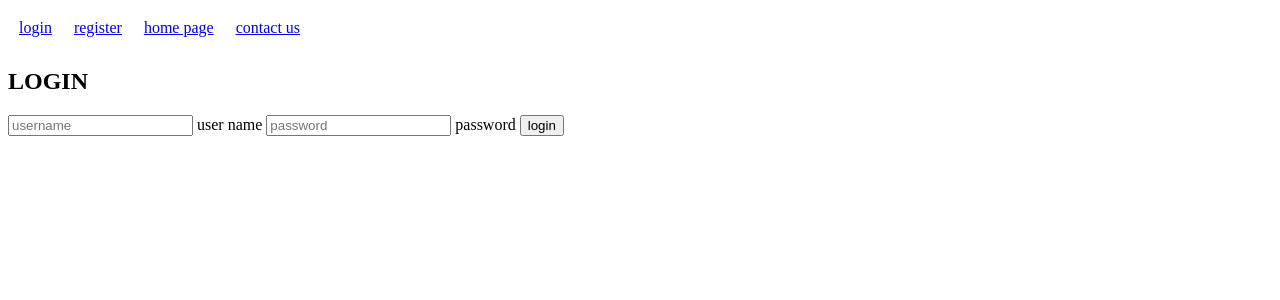
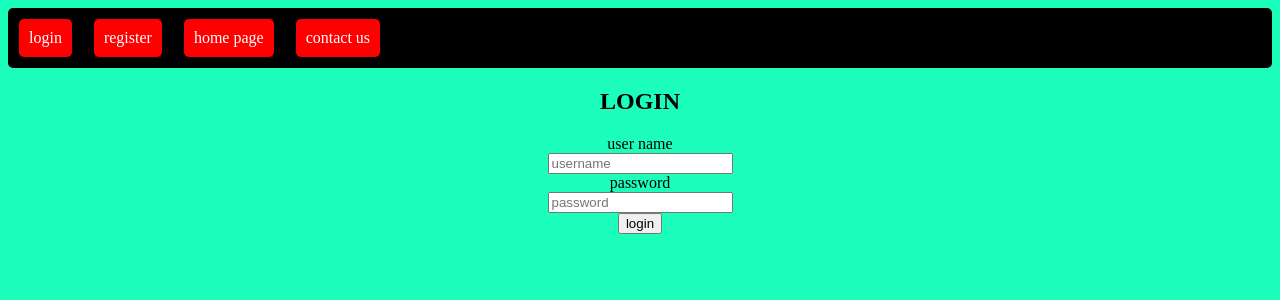
Before and after one commit to re0078/webeloper, a Django app: page /login in a window 1280 px wide. Shown: the top 300 px of the page. Run offline with Django 3.2, Linux system fonts and the light colour scheme; some libraries are stand-ins or nearby versions.

Commit message:
project 7.5

```diff
--- a/templates/base.html
+++ b/templates/base.html
@@ -1,47 +1,82 @@
 <!DOCTYPE html>
 <html lang="en">
+<style>
+    .navItem {
+        margin: 11px;
+        text-decoration: none;
+        background-color: red;
+        color: white;
+        padding: 10px;
+        border-radius: 5px;
+
+    }
+
+    .navContianer {
+        display: flex;
+        flex-direction: row;
+        flex-wrap: wrap;
+        background-color: black;
+        border-radius: 5px;
+
+    }
+
+    .navItem:hover {
+        background-color: yellow;
+        color: black;
+        box-shadow: #00b5ad 3px 3px 10px;
+    }
+
+    .salam {
+        text-align: center;
+        margin: 20px;
+        font-family: "B Nikoo";
+        font-size: 30px;
+    }
+
+    .loginDiv {
+        text-align: center;
+    }
+
+
+</style>
 <head>
     <meta charset="UTF-8">
     <title></title>
-    <style>
-        .navItem {
-            margin: 11px;
+    <link rel="stylesheet" type="text/css" href="Semantic-UI-CSS-master/semantic.min.css">
+    <script
+            src="https://code.jquery.com/jquery-3.1.1.min.js"
+            integrity="sha256-hVVnYaiADRTO2PzUGmuLJr8BLUSjGIZsDYGmIJLv2b8="
+            crossorigin="anonymous"></script>
+    <script src="Semantic-UI-CSS-master/semantic.min.js"></script>
+</head>
+<body style="background-color: #1cffbc">
 
-        }
-    </style>
-</head>
-
-<body>
-
-<div id="navbar" style="display: flex; flex-direction: row; flex-wrap: wrap">
+<div id="navbar" class="ui secondary menu navContianer">
     {% if not logged_in %}
-        <a id="login" class="navItem" href="{% url 'web:login' %}">login</a>
+        <a id="login" class="navItem item" href="{% url 'web:login' %}">login</a>
         <a id="register" class="navItem" href="{% url 'web:register' %}">register</a>
     {% else %}
-        <a id="logout" href="{% url 'web:logout' %}" class="navItem">logout</a>
-        <a id="panel" href="{% url 'web:panel' %}" class="navItem">panel</a>
+        <a id="logout" href="{% url 'web:logout' %}" class="navItem item">logout</a>
+        <a id="panel" href="{% url 'web:panel' %}" class="navItem item">panel</a>
     {% endif %}
-    <a id="homepage" href="/" class="navItem">home page</a>
-    <a id="contact_us" href="{% url 'web:contact_us' %}" class="navItem">contact us</a>
+    <a id="homepage" href="/" class="navItem item">home page</a>
+    <a id="contact_us" href="{% url 'web:contact_us' %}" class="navItem item">contact us</a>
 
 </div>
-
-{% block salam %}
-{% endblock %}
+<div class="salam">
+    {% block salam %}
+    {% endblock %}
+</div>
 {% block contact_us %}
 {% endblock %}
 {% block successfull_submit %}
 {% endblock %}
 
-<div>
-    {% block register_login %}
+    <div class="loginDiv">
+        {% block register_login %}
 
-
-
-    {% endblock %}
-
-
-</div>
+        {% endblock %}
+    </div>
 
 </body>
 </html>
--- a/templates/login.html
+++ b/templates/login.html
@@ -7,15 +7,15 @@
     <form id="login_form" method="post" action="{% url 'web:login' %}">
         {% csrf_token %}
 
+        <label for="username">user name</label><br>
         <label>
-            <input name="username" placeholder="username">
+            <input name="username" placeholder="username"><br>
         </label>
-        <label for="username">user name</label>
+        <label for="password">password</label><br>
         <label>
-            <input name="password" placeholder="password">
+            <input name="password" placeholder="password"><br>
         </label>
-        <label for="password">password</label>
-        <button type="submit" name="submit">login</button>
+        <button type="submit" name="submit">login</button><br>
     </form>
 
     {% if error %}
```
